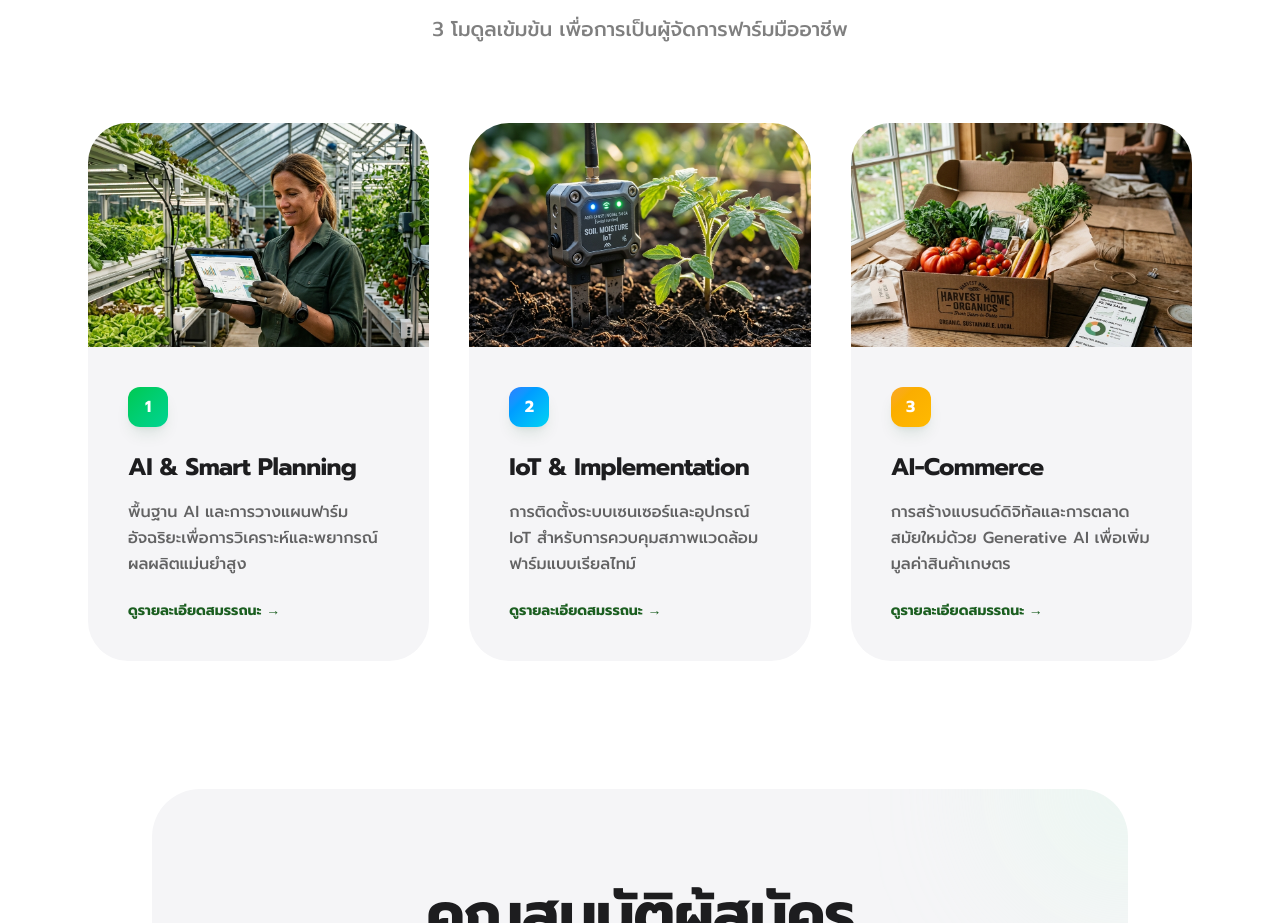
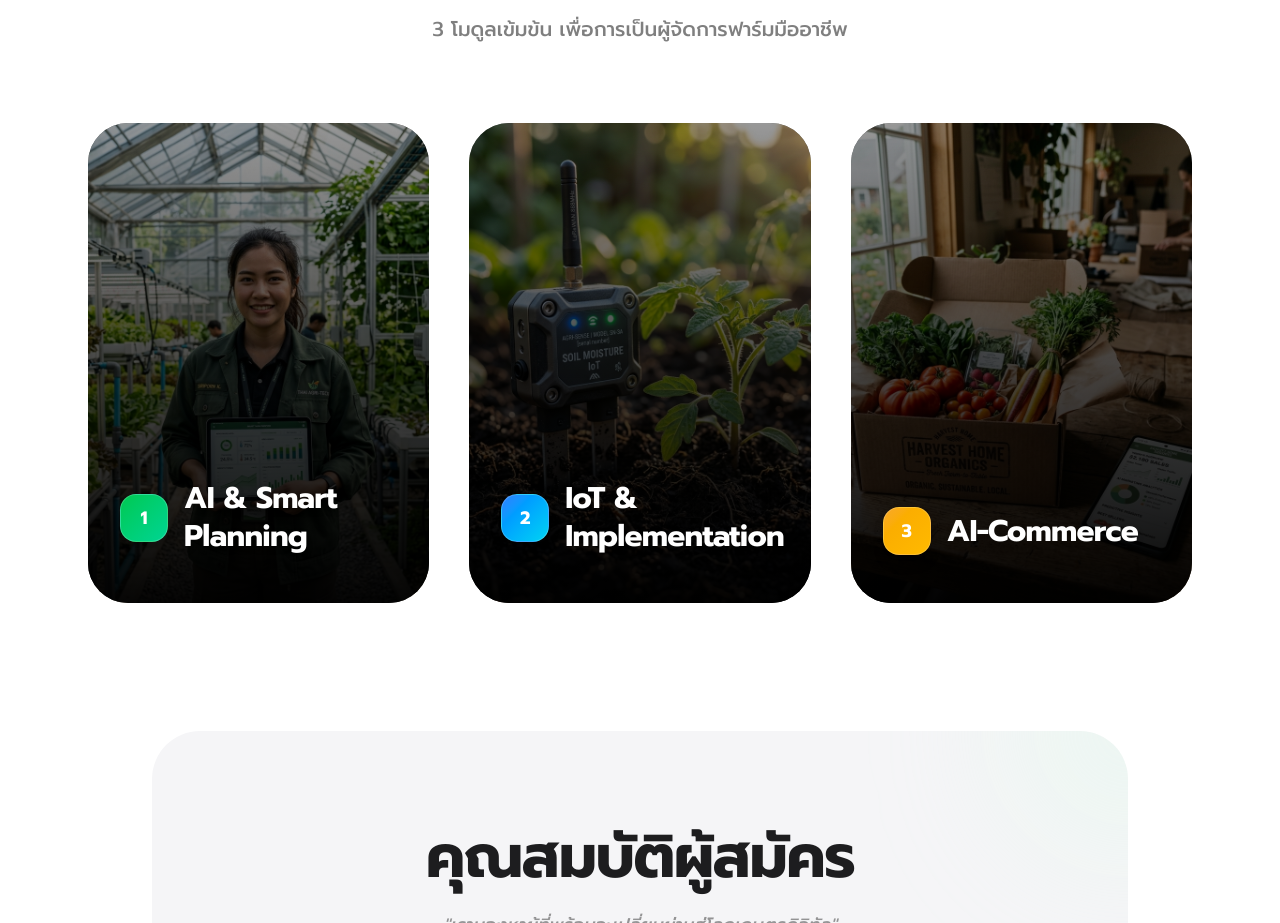
Before and after one commit to tooltham/npu-nextgen, a Next.js app: page / in a window 1280 px wide. Shown: the part 1126-2049 px from the top of the page. Built offline with nearby package versions, Linux system fonts and the light colour scheme.

Commit message:
feat: redesign course modules as cinematic cards and update smart planning image with asian farmer

```diff
--- a/src/components/landing/CourseDetails.tsx
+++ b/src/components/landing/CourseDetails.tsx
@@ -64,34 +64,53 @@ export default function CourseDetails() {
         {modules.map((item, idx) => (
           <div
             key={idx}
-            className="group relative overflow-hidden rounded-[2.5rem] bg-[#f5f5f7] transition-all duration-500 hover:scale-[1.02] hover:shadow-3xl hover:shadow-black/5 flex flex-col"
+            className="group relative overflow-hidden rounded-[2.5rem] bg-black transition-all duration-500 hover:-translate-y-2 hover:shadow-2xl hover:shadow-[#1B5E20]/20 flex flex-col h-[480px] cursor-pointer"
+            onClick={() => setSelectedModule(idx)}
           >
-            <div className="h-56 overflow-hidden">
+            {/* Background Image */}
             <img
               src={`/img/${item.image}.png`}
               alt={item.title}
-                className="w-full h-full object-cover group-hover:scale-105 transition-transform duration-700 ease-out"
+              className="absolute inset-0 w-full h-full object-cover opacity-60 group-hover:opacity-80 group-hover:scale-110 transition-all duration-700 ease-out"
             />
-            </div>
-            <div className="p-10 flex flex-col flex-1">
+            {/* Gradient Overlay */}
+            <div className="absolute inset-0 bg-gradient-to-t from-black/95 via-black/50 to-transparent" />
+
+            {/* Content Floating at Bottom */}
+            <div className="absolute inset-x-0 bottom-0 p-8 flex flex-col transform transition-transform duration-500 ease-out group-hover:-translate-y-4">
+              <div className="flex items-center gap-4 mb-4">
                 <div
-                className={`mb-6 h-10 w-10 rounded-xl bg-gradient-to-br ${item.gradient} flex items-center justify-center text-white font-bold shadow-lg shadow-green-900/10`}
+                  className={`h-12 w-12 shrink-0 rounded-2xl bg-gradient-to-br ${item.gradient} flex items-center justify-center text-white text-lg font-bold shadow-lg border border-white/20`}
                 >
                   {idx + 1}
                 </div>
-              <h3 className="mb-4 text-2xl font-bold text-[#1d1d1f] tracking-tight font-noto-thai">
+                <h3 className="text-3xl font-bold text-white tracking-tight font-noto-thai leading-tight drop-shadow-md">
                   {item.title}
                 </h3>
-              <p className="text-black/60 leading-relaxed font-medium font-noto-thai mb-6 flex-1">
+              </div>
+
+              {/* Expandable Content (Visible on Hover) */}
+              <div className="h-0 opacity-0 group-hover:h-auto group-hover:opacity-100 transition-all duration-500 ease-out overflow-hidden">
+                <p className="text-white/80 leading-relaxed font-medium font-noto-thai text-sm mb-6 pt-2 border-t border-white/10 mt-2">
                   {item.desc}
                 </p>
-              <div className="mt-auto">
-                <button
-                  onClick={() => setSelectedModule(idx)}
-                  className="text-sm font-bold text-[#1B5E20] hover:opacity-70 transition-opacity font-noto-thai flex items-center gap-1"
+
+                <div className="inline-flex items-center text-sm font-bold text-emerald-400 font-noto-thai gap-2 bg-white/10 px-4 py-2 rounded-full backdrop-blur-md border border-white/10">
+                  <span>ดูรายละเอียดสมรรถนะ</span>
+                  <svg
+                    className="w-4 h-4 transform group-hover:translate-x-1 transition-transform"
+                    fill="none"
+                    stroke="currentColor"
+                    viewBox="0 0 24 24"
                   >
-                  ดูรายละเอียดสมรรถนะ →
-                </button>
+                    <path
+                      strokeLinecap="round"
+                      strokeLinejoin="round"
+                      strokeWidth={2}
+                      d="M14 5l7 7m0 0l-7 7m7-7H3"
+                    />
+                  </svg>
+                </div>
               </div>
             </div>
           </div>
```
Also changed, not shown: public/img/ai_smart_planning.png. Lines whose indentation alone changed are shown as unchanged.
